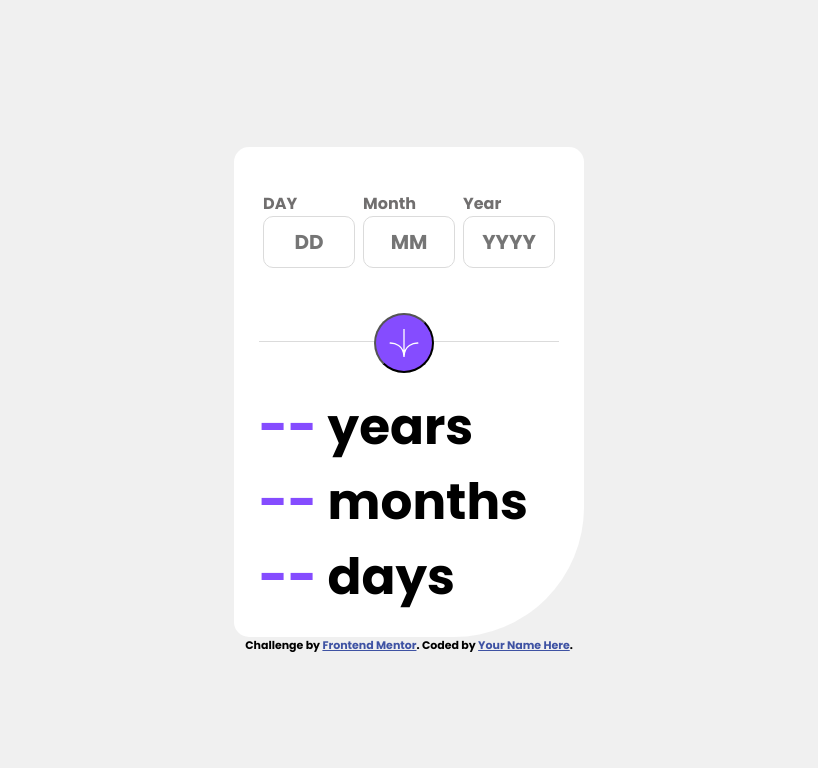
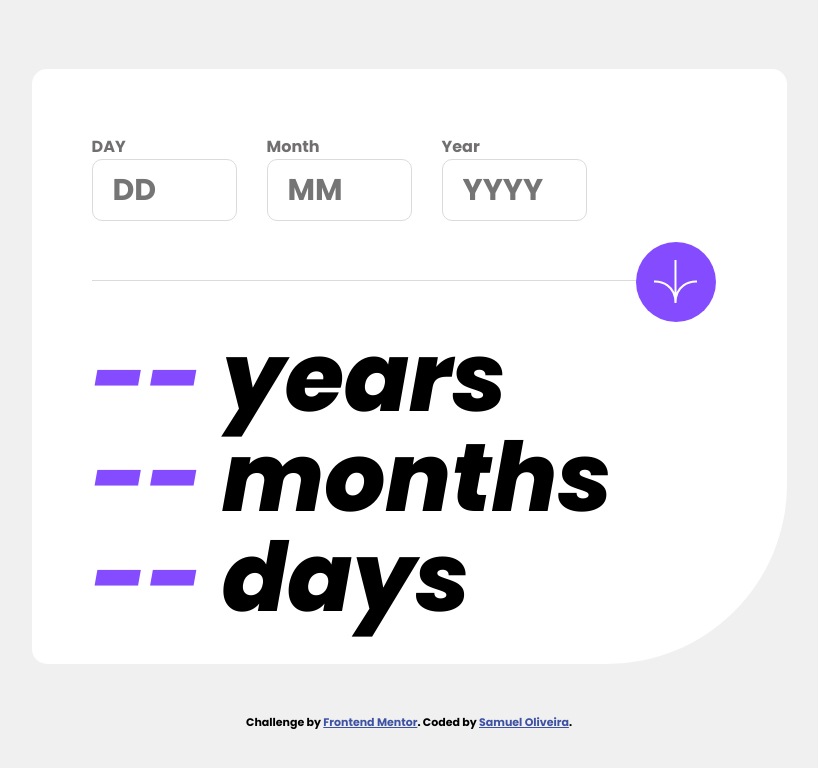
Before and after one commit to samueldev900/Challenge_20_Html-CSS, a plain HTML site: page index.html in a window 1280 px wide. Shown: the whole page, without its empty margins (231-1049 px from the left). Drawn offline with Linux system fonts and the light colour scheme.

Commit message:
projeto finalizado

```diff
--- a/estilo/query.css
+++ b/estilo/query.css
@@ -21,3 +21,72 @@
     padding: 0;
     font-family: 'Poppins', sans-serif;
 }
+
+@media screen and (min-width:900px) {
+
+
+    main{
+        width: 670px;
+        height: 595px;
+        justify-content: space-around;
+        padding-left: 60px;
+         border-radius: 15px 15px 180px 15px;
+    }
+    #input-div{
+        width: 560px;
+        align-self: baseline;
+        justify-content: flex-start;
+        align-items: center;
+        padding-bottom: 20px;
+        margin-top: 30px;
+
+    }
+    #input-div > div{
+        margin-left: 30px;
+    }
+    input{
+        width: 123px;
+        height: 60px;
+        text-align: left;
+        padding-left: 20px;
+        font-size: 30px;
+        caret-color: var(--cor0);
+    }
+    #circle{
+        display: grid;
+        place-items: center;
+        position: absolute;
+        top: 29%;
+        left: 80%;
+        height: 80px;
+        width: 80px;
+        border-radius: 50%;
+        background-color: var(--cor0);
+        cursor: pointer;
+
+    }
+    #circle:hover{
+        background-color: black;
+    }
+    #icon-arrow{
+        width: 45px;
+    }
+    .result{
+        height: 350px;
+        font-size:6rem;
+        margin: 0;
+    }
+    .result > p {
+
+        line-height: 100px;
+    }
+    .block-none{
+        height: 102px;
+    }
+    .text-erro{
+        display: none;
+        font-size: 12px;
+    }
+
+/* Estilizando a cor do cursor de texto */
+}
--- a/estilo/style.css
+++ b/estilo/style.css
@@ -2,7 +2,8 @@
 
 @import url('https://fonts.googleapis.com/css2?family=Poppins:ital,wght@0,700;1,400;1,800&display=swap');
 
-
+.attribution { font-size: 11px; text-align: center; padding-top: 50px;}
+.attribution a { color: hsl(228, 45%, 44%); }
 :root{
     --cor0:hsl(259, 100%, 65%);
     --cor1:hsl(0, 100%, 67%);
@@ -44,6 +45,8 @@ main{
     font-size: 50px;
     height: 180px;
     margin-top: 70px;
+    font-weight: 700;
+    font-style: italic;
 
 }
 .age-result{
@@ -57,6 +60,9 @@ input{
     border-radius: 10px;
     border: 1px solid var(--cor4);
     outline: none;
+}
+input:hover{
+    outline: 1px solid var(--cor0);
 }
 label{
     display: block;
@@ -79,6 +85,7 @@ label{
     border-radius: 50%;
     background-color: var(--cor0);
     cursor: pointer;
+    border: none;
 }
 #icon-arrow{
     width: 30px;
@@ -86,15 +93,16 @@ label{
 .text-erro{
     display: none;
     font-size: 8px;
+    line-height: 10px;
+    vertical-align: middle;
     padding-top: 5px;
     padding-left: 3px;
     color: red;
+    font-style: italic;
 }
 
 /* Remove as setas de incremento/decremento no Chrome e Safari */
-input[type="number"] {
--moz-appearance: textfield;
-}
+
 
 /* Remove as setas de incremento/decremento no Firefox */
 input[type="number"]::-webkit-inner-spin-button,
--- a/index.html
+++ b/index.html
@@ -19,17 +19,17 @@
 
   <main>
     <div id="input-div">
-      <div>
+      <div style="margin: 0;" class="block-none">
         <label class="title" for="iday">DAY</label>
         <input oninput="removeErroDay()" type="number" name="day" id="iday" class="info-input" value="DD" placeholder="DD">
         <p class="text-erro">This field is required</p>
       </div>
-      <div>
+      <div class="block-none">
         <label class="title"  for="imonth">Month</label>
         <input oninput="removeErroMonth()" type="number" id="imonth" class="info-input" name="month" placeholder="MM" >
         <p class="text-erro">This field is required</p>
       </div>
-      <div>
+      <div class="block-none">
         <label class="title"  for="iyear">Year</label>
         <input oninput="removeErroYear()" type="number" name="year" id="iyear" class="info-input" placeholder="YYYY">
         <p class="text-erro">This field is required</p>
@@ -47,7 +47,7 @@
   </main>
   <div class="attribution">
     Challenge by <a href="https://www.frontendmentor.io?ref=challenge" target="_blank">Frontend Mentor</a>.
-    Coded by <a href="#">Your Name Here</a>.
+    Coded by <a href="https://github.com/samueldev900" target="_blank">Samuel Oliveira</a>.
   </div>
   <script src="main.js"></script>
 </body>
--- a/main.js
+++ b/main.js
@@ -99,7 +99,6 @@ function sendResult(){
 
     var validacao = validarData(yearInputValue, monthInputValue, dayInputValue)
 
-    window.alert(`${validacao} ${yearInputValue} ${monthInputValue} ${dayInputValue}`)
     if(inputInfo[0].value == ''|| inputInfo[1].value == '' ||inputInfo[2].value == ''){
         if(inputInfo[0].value == '' & inputInfo[1].value == '' &inputInfo[2].value == ''){
             dayErro();
```
